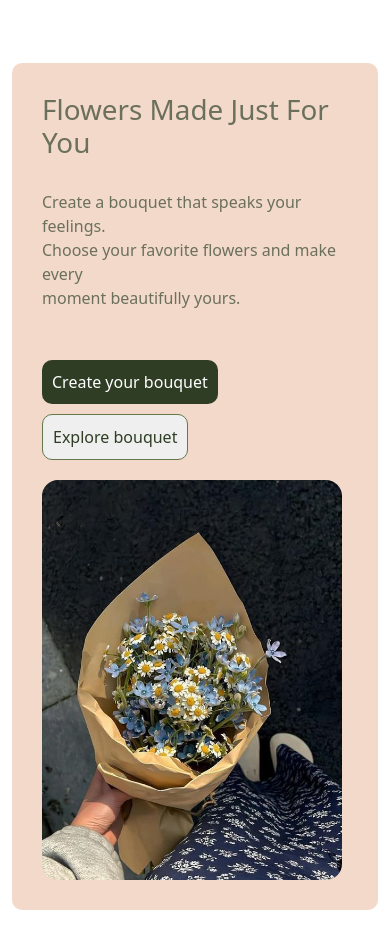
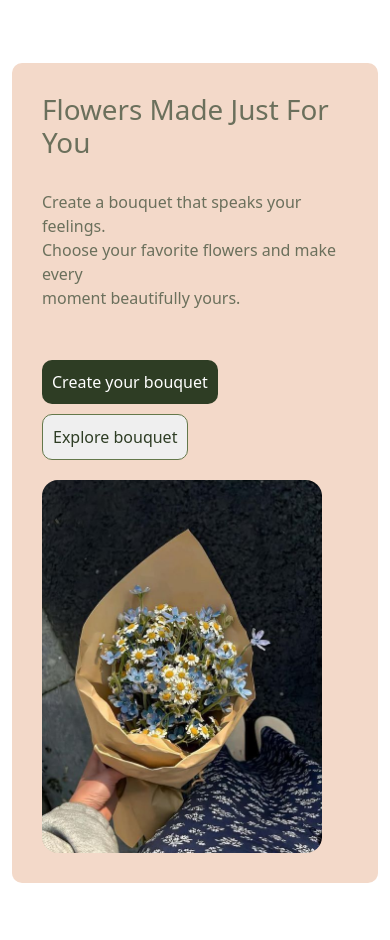
Before and after one commit to rishirin7-jpg/bloome-responsivewebsite, a plain HTML site: page index.html in a window 390 px wide. Shown: the part 139-1079 px from the top of the page. Drawn offline with nearby package versions, Linux system fonts and the light colour scheme.

Commit message:
Update style.css

```diff
--- a/css/style.css
+++ b/css/style.css
@@ -342,7 +342,8 @@ footer{
 }
 
 .imginbox{
-    width: 300px;
+    width: 280px;
+    justify-content: center;
 }
 
  .made4moment h2{
```
